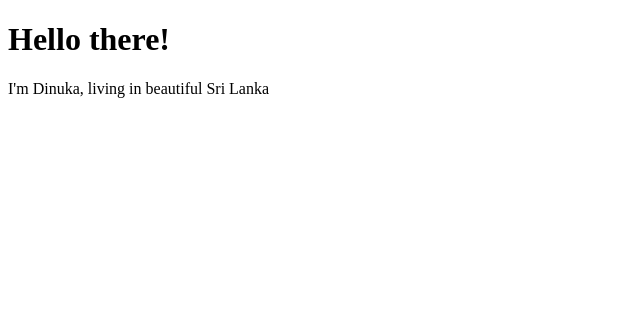
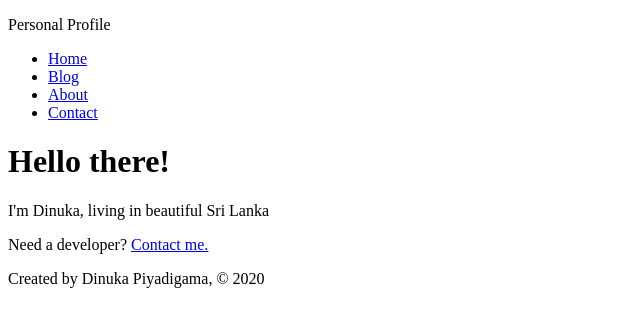
Before and after one commit to dinuka-rp/Gatsby-JS-Learning, a Gatsby site: page / in a window 1280 px wide. Shown: the whole page, without its empty margins (0-640 px from the left). Built offline with nearby package versions, Linux system fonts and the light colour scheme; Gatsby itself is replaced by a stand-in of ours.

Commit message:
Added shared components

```diff
--- /dev/null
+++ b/src/components/footer.js
@@ -0,0 +1,11 @@
+import React from "react"
+
+const Footer = () => {
+  return (
+    <footer>
+      <p>Created by Dinuka Piyadigama, © 2020</p>
+    </footer>
+  )
+}
+
+export default Footer
--- /dev/null
+++ b/src/components/header.js
@@ -0,0 +1,28 @@
+import React from "react"
+import { Link } from "gatsby"
+
+const Header = () => {
+  return (
+    <header>
+      <p>Personal Profile</p>
+      <nav>
+        <ul>
+          <li>
+            <Link to="/">Home</Link>
+          </li>
+          <li>
+            <Link to="/blog">Blog</Link>
+          </li>
+          <li>
+            <Link to="/about">About</Link>
+          </li>
+          <li>
+            <Link to="/contact">Contact</Link>
+          </li>
+        </ul>
+      </nav>
+    </header>
+  )
+}
+
+export default Header
--- a/src/pages/blog.js
+++ b/src/pages/blog.js
@@ -1,10 +1,15 @@
 import React from "react"
+import Footer from "../components/footer"
+import Header from "../components/header"
 
 const BlogPage = () => {
   return (
     <div>
+      <Header />
+
       <h1>Blog</h1>
       <p>Posts will show up here later on.</p>
+      <Footer />
     </div>
   )
 }
--- a/src/pages/index.js
+++ b/src/pages/index.js
@@ -1,10 +1,20 @@
 import React from "react"
+import { Link } from "gatsby"
+import Footer from "../components/footer"
+import Header from "../components/header"
 
 const IndexPage = () => {
   return (
     <div>
+      <Header />
+
       <h1>Hello there!</h1>
       <p>I'm Dinuka, living in beautiful Sri Lanka</p>
+      <p>
+        Need a developer? <Link to="/contact">Contact me.</Link>
+      </p>
+
+      <Footer />
     </div>
   )
 }
```
Also changed, not shown: src/pages/about.js (+23 -0 lines), src/pages/contact.js (+28 -0 lines).
